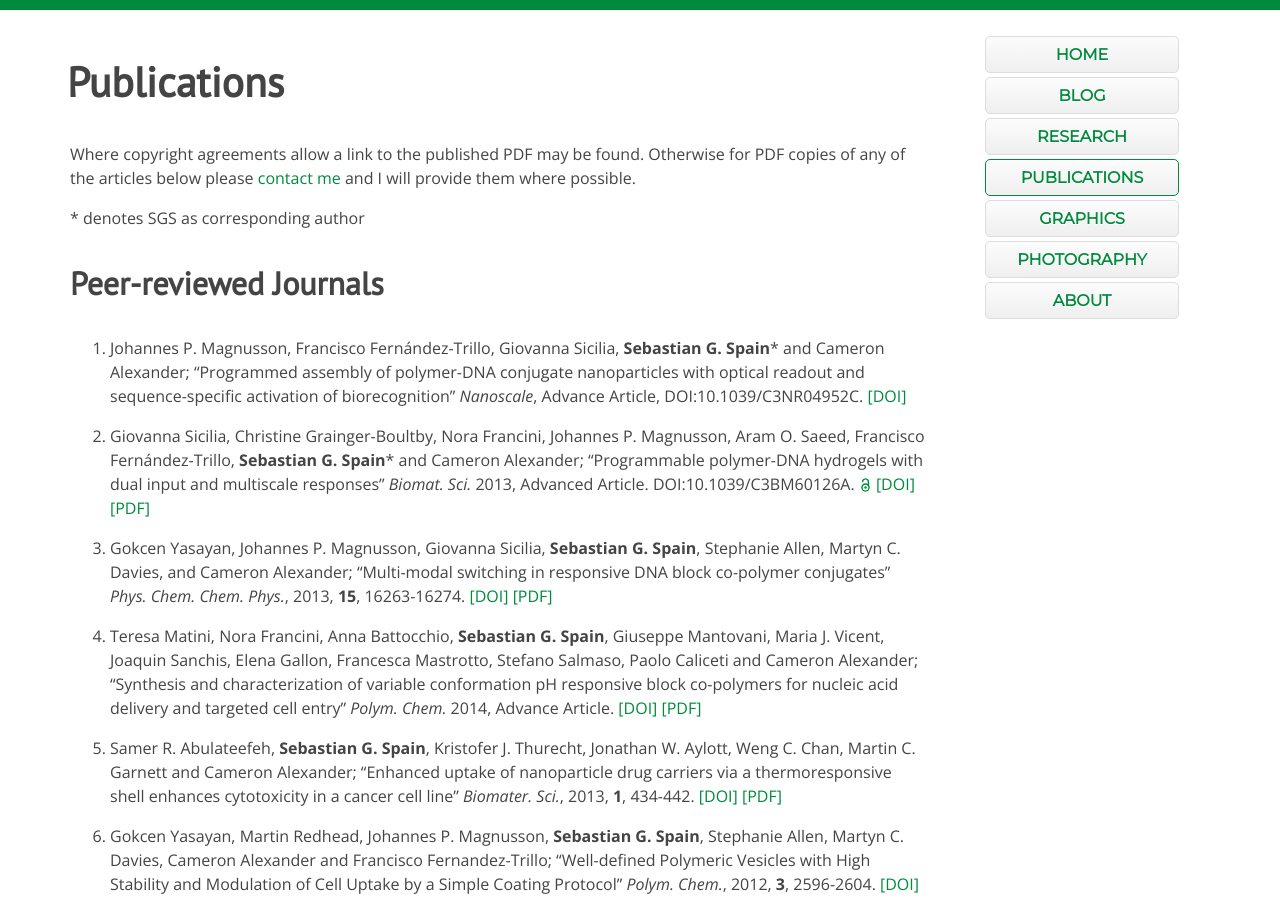
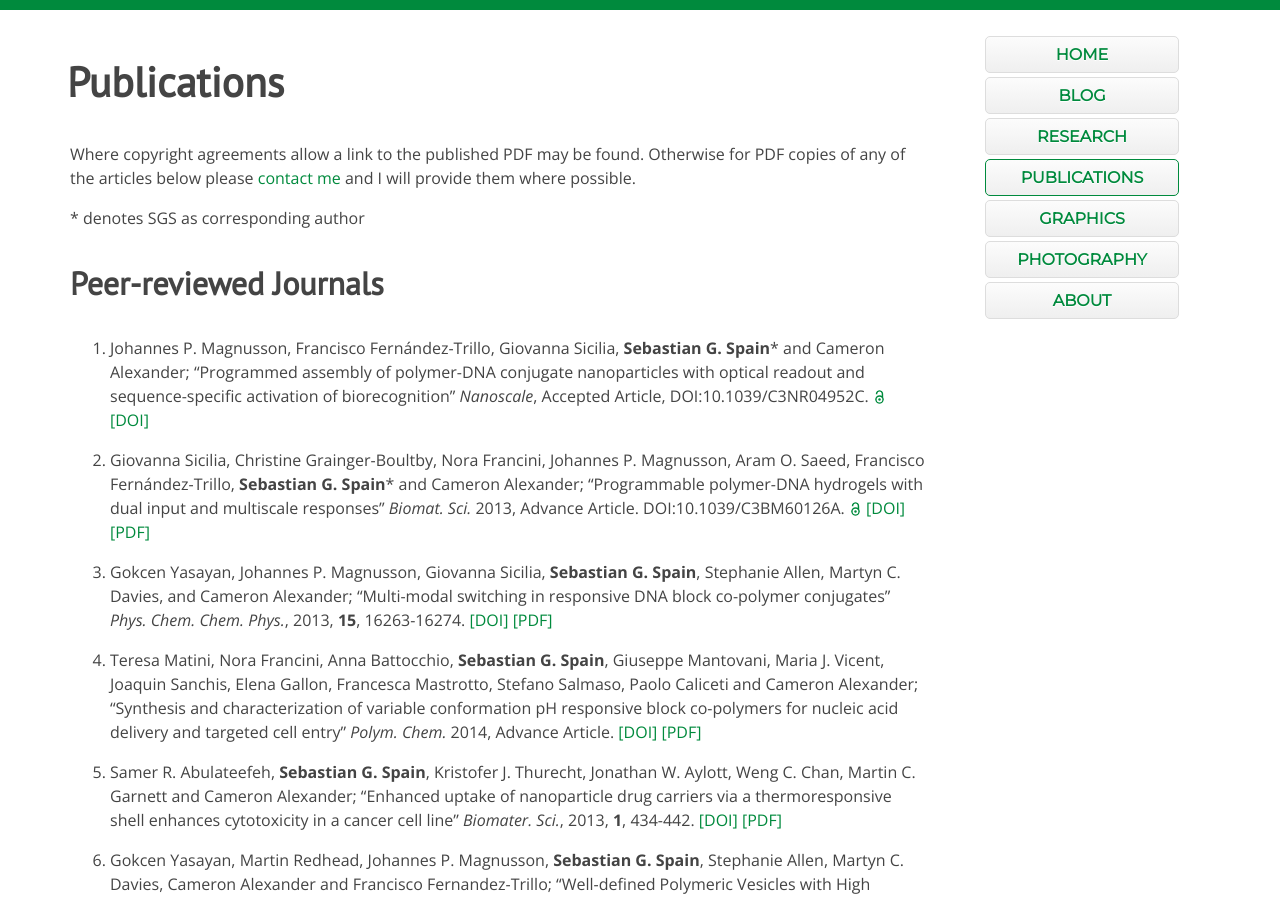
Before and after one commit to sebspain/sebspain.github.io, a Jekyll site: the page built from publications/index.md, in a window 1280 px wide and 900 px high. Built offline with Jekyll 4.4.1, drawn with Linux system fonts in a browser that asks for light colours; Markdown is read by kramdown in place of the engine named in the settings.

Commit message:
added OA logo for NS paper

```diff
--- a/publications/index.md
+++ b/publications/index.md
@@ -10,9 +10,9 @@
 ###Peer-reviewed Journals
 
 
-1. Johannes P. Magnusson, Francisco Fernández-Trillo, Giovanna Sicilia, <strong>Sebastian G. Spain</strong>\* and Cameron Alexander; "Programmed assembly of polymer-DNA conjugate nanoparticles with optical readout and sequence-specific activation of biorecognition" <em>Nanoscale</em>, Advance Article, DOI:10.1039/C3NR04952C. [\[DOI\]](http://dx.doi.org/10.1039/C3NR04952C)
+1. Johannes P. Magnusson, Francisco Fernández-Trillo, Giovanna Sicilia, <strong>Sebastian G. Spain</strong>\* and Cameron Alexander; "Programmed assembly of polymer-DNA conjugate nanoparticles with optical readout and sequence-specific activation of biorecognition" <em>Nanoscale</em>, Accepted Article, DOI:10.1039/C3NR04952C. <img height="14px" src="/img/oa.svg" class="oa"> [\[DOI\]](http://dx.doi.org/10.1039/C3NR04952C)
 
-1. Giovanna Sicilia, Christine Grainger-Boultby, Nora Francini, Johannes P. Magnusson, Aram O. Saeed, Francisco Fernández-Trillo, <strong>Sebastian G. Spain</strong>\* and Cameron Alexander; "Programmable polymer-DNA hydrogels with dual input and multiscale responses" <em>Biomat. Sci.</em> 2013, Advanced Article. DOI:10.1039/C3BM60126A. <img height="14px" src="/img/oa.svg" class="oa"> [\[DOI\]](http://dx.doi.org/10.1039/C3BM60126A) [\[PDF\]](http://sebspain.co.uk/publications/PDFs/c3bm60126a-adv.pdf)
+1. Giovanna Sicilia, Christine Grainger-Boultby, Nora Francini, Johannes P. Magnusson, Aram O. Saeed, Francisco Fernández-Trillo, <strong>Sebastian G. Spain</strong>\* and Cameron Alexander; "Programmable polymer-DNA hydrogels with dual input and multiscale responses" <em>Biomat. Sci.</em> 2013, Advance Article. DOI:10.1039/C3BM60126A. <img height="14px" src="/img/oa.svg" class="oa"> [\[DOI\]](http://dx.doi.org/10.1039/C3BM60126A) [\[PDF\]](http://sebspain.co.uk/publications/PDFs/c3bm60126a-adv.pdf)
 
 1. Gokcen Yasayan, Johannes P. Magnusson, Giovanna Sicilia, <strong>Sebastian G. Spain</strong>, Stephanie Allen, Martyn C. Davies, and Cameron Alexander; "Multi-modal switching in responsive DNA block co-polymer conjugates" <em>Phys. Chem. Chem. Phys.</em>, 2013, <strong>15</strong>, 16263-16274. [\[DOI\]](http://dx.doi.org/10.1039/C3CP52243A) [\[PDF\]](http://sebspain.co.uk/publications/PDFs/c3cp52243a.pdf)
 
```
